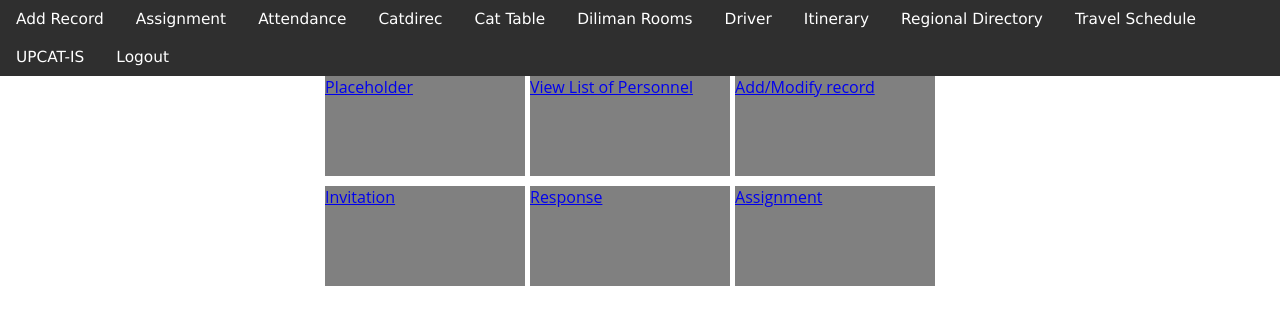
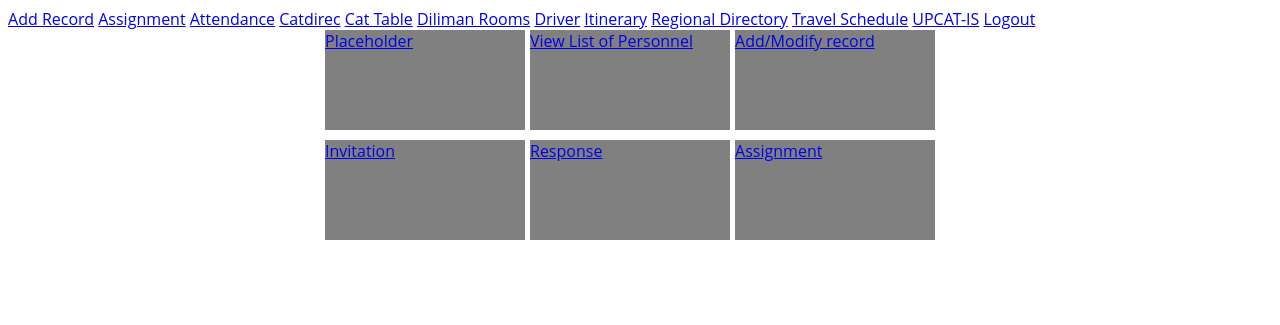
Before and after one commit to reneemaraon/CS192, a PHP site: page /home.php in a window 1280 px wide. Shown: the top 325 px of the page. Run offline with PHP 8.4, Linux system fonts and the light colour scheme; the visitor is signed in with stand-in values (Sample User, id 1); some libraries are stand-ins or nearby versions.

Commit message:
Add files via upload

```diff
--- a/css/style2.css
+++ b/css/style2.css
@@ -1,226 +1,4 @@
-* {
-        margin: 0;
-        padding: 0;
 
-        font-size: 100%;
-        vertical-align: baseline;
-
-    }
-
-
-ul
-{
-	list-style-type: none;
-}
-
-.productinfolist li
-{
-	list-style-type:square;
-}
-
-.mainlogo img
-{
-	width:250px;
-	margin-left: 10px;
-
-	float:left;
-}
-
-.nav {
-	margin: 0;
-	overflow: hidden;
-	background-color: #2f2f2f;
-	font-size: 120%;
-	top: 0;
-	width: 100%;
-}
-
-.whitebg
-{
-	background-color:white;
-
-}
-.logobar img
-{
-	width:200px;
-	padding: 10px 10px 10px 10px;
-	float:left;
-
-}
-
-.nav ul li{
-	list-style-type: none;
-	width:16%;
-	text-align:center;
-}
-
-.nav li {
-	float: left;
-	font: normal 90% verdana, arial, sans-serif;
-}
-
-.nav a {
-	display: block;
-	float: left;
-	color: white;
-	text-align: center;
-	padding: 10px 16px;
-	text-decoration: none;
-	font: normal 80% verdana, arial, sans-serif;
-}
-
-
-.nav li a:hover:not(.active) {
-	background-color: #333;
-}
-
-.active {
-	background-color: #4CAF50;
-}
-
-.logo
-{
-	width:1100px;
-	margin:0 auto;
-	margin-top: 10px;
-
-
-}
-.logo img
-{
-	height:47.5px;
-	margin-left: 10px
-}
-
-.featured
-{
-	width:1050px;
-	margin:0 auto;
-	margin-top: 50px
-
-}
-
-.featured img
-{
-	float:left;
-}
-
-.featured1
-{
-	width:500px;
-	margin-right: 25px;
-}
-
-.featured2, .featured3
-{
-	width:500px;
-	height:245px;
-}
-
-.featured2
-{
-	margin-bottom: 10px
-}
-
-.socialmedia
-{
-	width:1000px;
-	margin:0 auto;
-}
-
-.socialmedia img
-{
-	height:120px;
-}
-
-.product
-{
-	width:1200px;
-	height:800px;
-	margin:0 auto;
-	background-color:white;
-}
-
-.productimages
-{
-	float:left;
-	width:600px;
-	height:800px;
-	overflow: auto;
-	margin:0 auto;
-	overflow: hidden;
-
-}
-.productimages img
-{
-
-	width:600px;
-	overflow: auto;
-	margin:0 auto;
-	overflow: hidden;
-
-}
-.productinfo
-{
-	float:left;
-	padding-left: 25px;
-	width:500px;
-	height:600px;
-	display:block;
-	margin:0 auto;
-	font: normal 90% verdana, arial, sans-serif;
-
-
-}
-
-.productinfo h3
-{
-	font-size: 20px;
-
-}
-
-.productinfo li
-{
-	padding-top: 20px
-}
-
-.productclickable img
-{
-	margin-left: 10px;
-	margin-top: 10px;
-}
-.aux
-{
-	width:100%;
-	height: 25px;
-	color:gray;
-	padding: 25px 50px;
-}
-
-.blue
-{
-	color:blue;
-	font-weight: bold;
-}
-
-.filtertable img
-{
-	width:250px;
-}
-
-.buzzkillmain
-{
-	position:relative;
-}
-
-.buzzkillmain img
-{
-	width:1200px;
-}
-
-* {
-  box-sizing: border-box;
-}
 
 #myInput {
   background-image: url('/css/searchicon.png');
```
